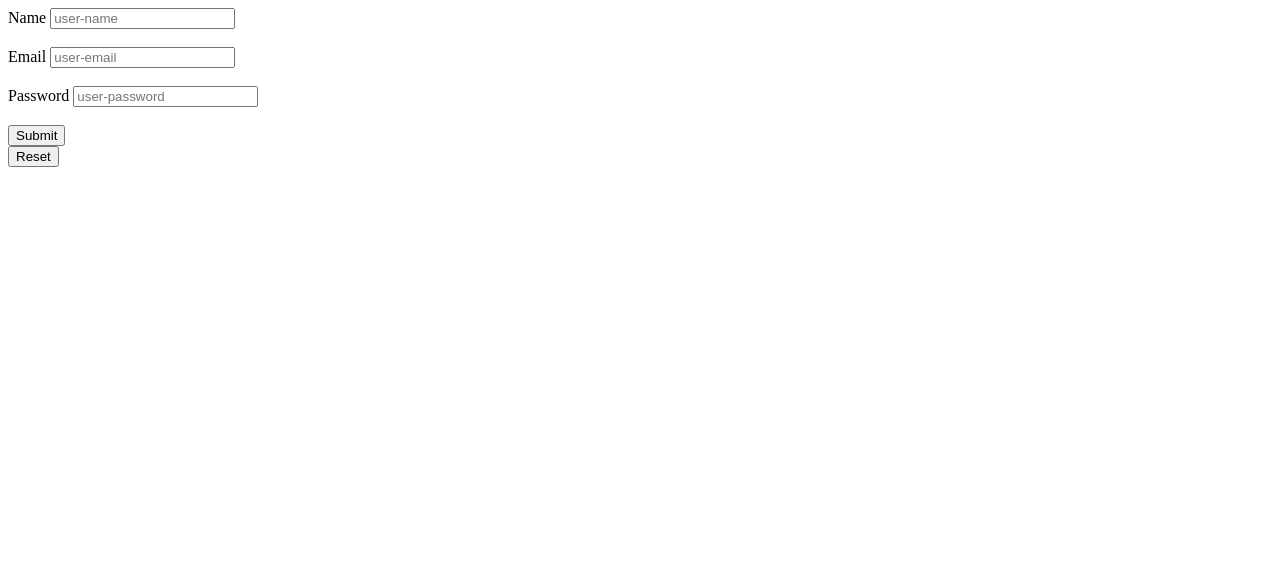
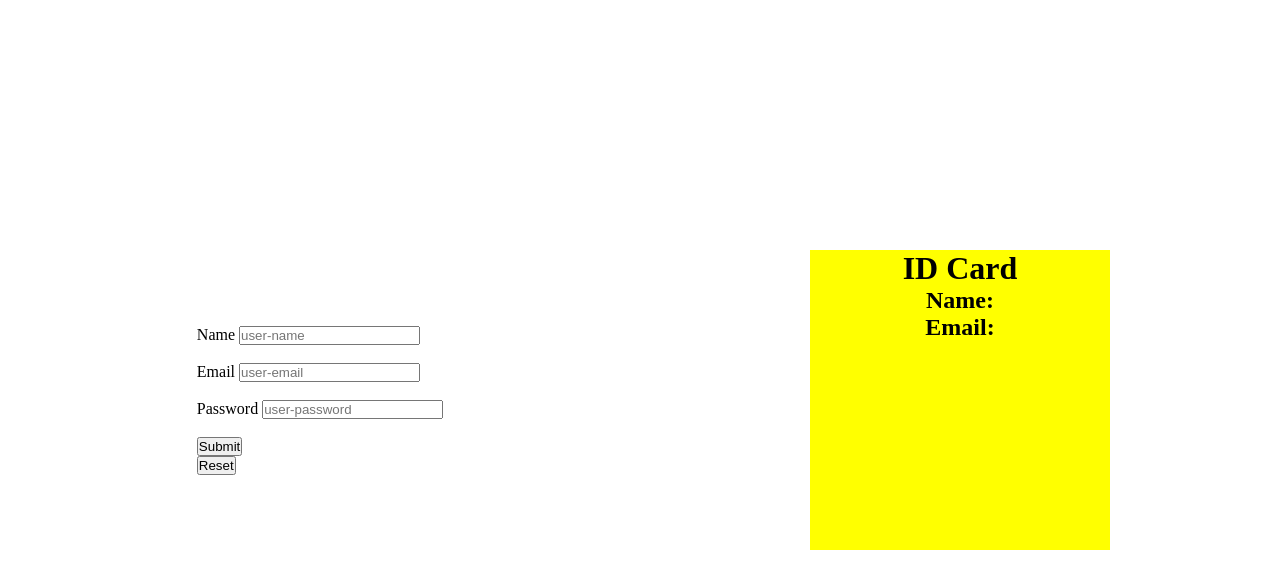
Before and after one commit to likbalpande/ABES-FDP, a plain HTML site: page Day10_JS_DOM/P2 Events/index.html in a window 1280 px wide. Drawn offline with Linux system fonts and the light colour scheme.

Commit message:
assignment basic code

```diff
--- a/Day10_JS_DOM/P2 Events/index.html
+++ b/Day10_JS_DOM/P2 Events/index.html
@@ -5,11 +5,12 @@
     <meta charset="UTF-8">
     <meta name="viewport" content="width=\, initial-scale=1.0">
     <title>JS DOM</title>
+    <link rel="stylesheet" href="./styles.css">
 </head>
 
 <body>
     <!-- form validation -->
-    <form>
+    <form id="form">
         <label for="usn">Name</label>
         <input onkeyup="handleNameKeyUp(event)" onkeydown="handleNameKeyDown(event)" onchange="handleNameChange(event)"
             type="text" placeholder="user-name" id="usn" name="username" required />
@@ -24,6 +25,11 @@
         <br>
         <button>Reset</button>
     </form>
+    <div id="card">
+        <h1>ID Card</h1>
+        <h2 id="id-card-name">Name: </h2>
+        <h2>Email: </h2>
+    </div>
     <script src="./script.js"></script>
 </body>
 
--- a/Day10_JS_DOM/P2 Events/script.js
+++ b/Day10_JS_DOM/P2 Events/script.js
@@ -6,6 +6,9 @@ function handleNameKeyUp(e) {
 function handleNameKeyDown(e) {
     const value = e.target.value;
     console.log("key DOWN:", value);
+    const parent = document.getElementById("id-card-name");
+    // parent.innerText = "Name: " + value;
+    parent.innerText = `Name: ${value}`;
 }
 
 function handleNameChange(e) {
--- /dev/null
+++ b/Day10_JS_DOM/P2 Events/styles.css
@@ -0,0 +1,22 @@
+*{
+    padding: 0;
+    margin: 0;
+    box-sizing: border-box;
+}
+
+body{
+    display: grid;
+    grid-template-columns: 1fr 1fr;
+    grid-template-rows: 100vh;
+    align-items: center;
+    justify-content: center;
+    align-content: center;
+    justify-items: center;
+}
+
+#card{
+    height: 300px;
+    width: 300px;
+    background-color: yellow;
+    text-align: center;
+}
```
